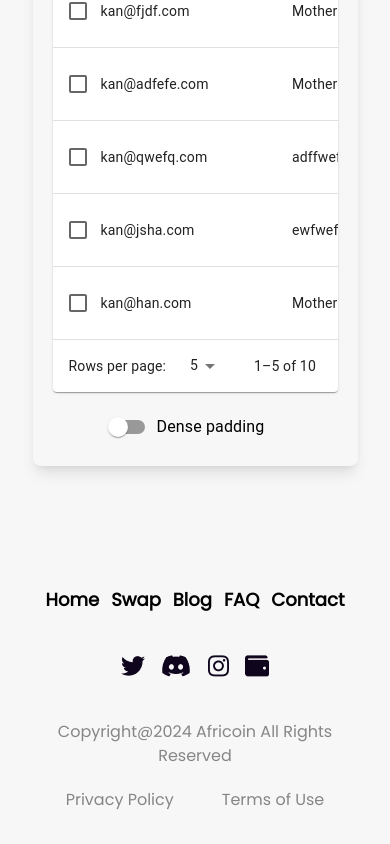
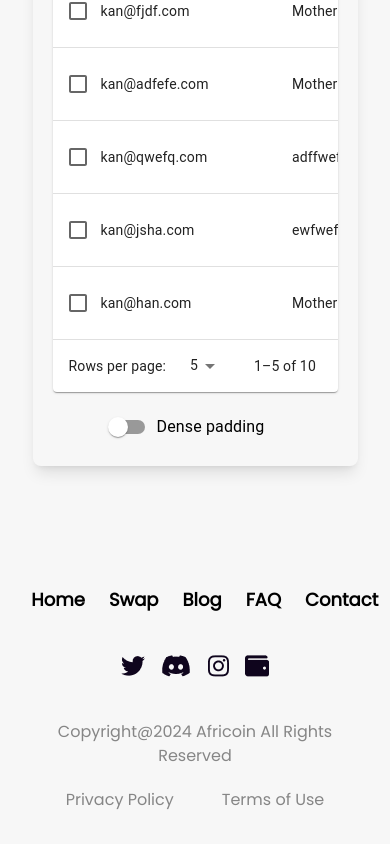
Before and after one commit to HappyLuckYesterday/Africoin-frontend, a React (Create React App) app: page /example in a window 390 px wide. Shown: the part 447-1291 px from the top of the page. Built offline with nearby package versions, Linux system fonts and the light colour scheme.

Commit message:
fix:footer space

```diff
--- a/src/components/Footer/Footer.tsx
+++ b/src/components/Footer/Footer.tsx
@@ -19,7 +19,7 @@ const Footer = () => {
           </Link>
         </div>
         <div
-          className={`flex gap-x-3 sm:gap-x-12 mx-auto lg:mr-0 mb-5 ${
+          className={`flex gap-x-6 sm:gap-x-12 mx-auto lg:mr-0 mb-5 ${
             location.pathname === "/swap" && "hidden"
           }`}
         >
```
